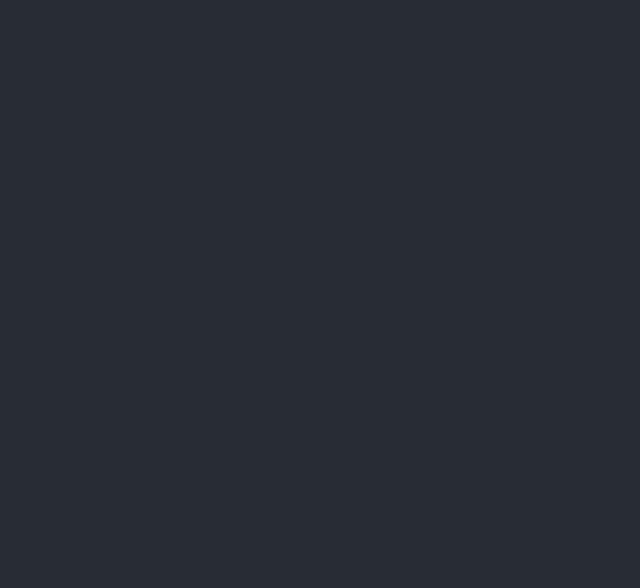
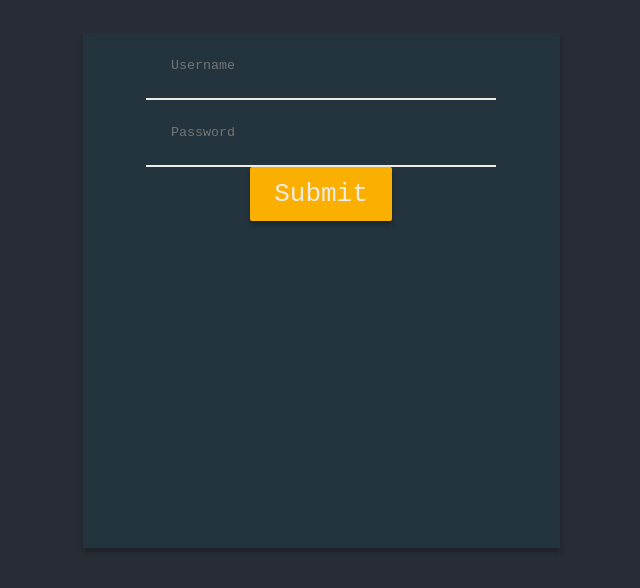
Before and after one commit to Build-Week-African-Marketplace-III/front-end, a React (Create React App) app in the folder african-marketplace-front-end/: page / in a window 1280 px wide. Shown: the part 110-698 px from the top of the page, without its empty margins (319-959 px from the left). Built offline with nearby package versions, Linux system fonts and the light colour scheme.

Commit message:
design system added

```diff
--- a/african-marketplace-front-end/src/App.js
+++ b/african-marketplace-front-end/src/App.js
@@ -1,11 +1,12 @@
 import React from 'react';
 import './App.css';
+import { Login } from './components/Login';
 
 function App() {
   return (
     <div className="App">
       <header className="App-header">
-
+      <Login />
       </header>
     </div>
   );
--- a/african-marketplace-front-end/src/components/Login.js
+++ b/african-marketplace-front-end/src/components/Login.js
@@ -1,5 +1,5 @@
 import React, { useState } from 'react';
-
+import { PrimaryButton, Form, Input } from './StyledComponents';
 export const Login = () => {
 
     const [ user, setUser ] = useState({
@@ -26,11 +26,11 @@ export const Login = () => {
     }
 
     return (
-        <form>
-        {/* <form onSubmit={hanldeSubmit}> */}
-            <input name='username' placeholder='Username' onChange={handleChange} />
-            <input name='password' type='password' placeholder='Password' onChange={handleChange}/>
-            <button type='submit' />
-        </form>
+        <Form>
+        {/* <Form onSubmit={hanldeSubmit}> */}
+            <Input name='username' placeholder='Username' onChange={handleChange} />
+            <Input name='password' type='password' placeholder='Password' onChange={handleChange}/>
+            <PrimaryButton>Submit</PrimaryButton>
+        </Form>
     )
 }
--- /dev/null
+++ b/african-marketplace-front-end/src/components/StyledComponents.js
@@ -0,0 +1,44 @@
+import styled from 'styled-components';
+import { defaultTheme, typeScale, primaryFont, neutral } from '../utils';
+
+export const PrimaryButton = styled.button `
+    padding: 12px 24px;
+    font-size: ${typeScale.paragraph};
+    border-radius: 2px;
+    min-width: 100px;
+    max-width: 150px;
+    cursor: pointer;
+    font-family: ${primaryFont};
+    transition: background-color 0.2s linear, color 0.2s linear;
+    background-color: ${defaultTheme.primaryColorButton};
+    color: ${defaultTheme.primaryFontColor};
+    border: none;
+    box-shadow: 0px 4px 4px rgba(0, 0, 0, 0.25);
+
+    &:hover {
+        background-color: ${defaultTheme.primaryColorButtonHover};
+        color: ${defaultTheme.primaryFontColorHover};
+    }
+`
+
+export const Form = styled.form `
+    position: absolute;
+    width: 477px;
+    height: 515px;
+    background: rgba(34, 56, 67, 0.76);
+    box-shadow: 0px 4px 4px rgba(0, 0, 0, 0.25);
+    display: flex;
+    flex-direction: column;
+    align-items: center;
+
+`
+export const Input = styled.input `
+    border: none;
+    border-bottom: 2px solid ${neutral};
+    background: none;
+    font-family: ${primaryFont};
+    max-width: 400px;
+    min-width: 300px;
+    padding: 25px;
+
+`
--- /dev/null
+++ b/african-marketplace-front-end/src/utils/colors.js
@@ -0,0 +1,9 @@
+export const yellow = "#FBAF00";
+
+export const teal = "#223843";
+
+export const orange = "#F46036";
+
+export const black = "#011627";
+
+export const neutral = "#ECEBE4";
--- /dev/null
+++ b/african-marketplace-front-end/src/utils/index.js
@@ -0,0 +1,3 @@
+export * from './colors';
+export * from './typography';
+export * from './themes';
--- /dev/null
+++ b/african-marketplace-front-end/src/utils/themes.js
@@ -0,0 +1,11 @@
+import { primaryFont } from './typography';
+import { yellow, neutral, teal, orange } from './colors';
+
+export const defaultTheme = {
+    primaryColor: teal,
+    primaryColorButton: yellow,
+    primaryColorButtonHover: neutral,
+    primaryFontColor: neutral,
+    primaryFontColorHover: orange,
+    primaryFont
+}
--- /dev/null
+++ b/african-marketplace-front-end/src/utils/typography.js
@@ -0,0 +1,10 @@
+export const primaryFont = "'Roboto Mono', monospace";
+
+export const typeScale = {
+    header1: "3.052em",
+    header2: "4.441em",
+    header3: "1.953em",
+    header4: "1.563em",
+    paragraph: "1em",
+    copyrightText: "0.64em"
+}
```
Also changed, not shown: african-marketplace-front-end/src/components/Buttons.js (deleted), 1 other file (tests, documents, lock files or other folders).
